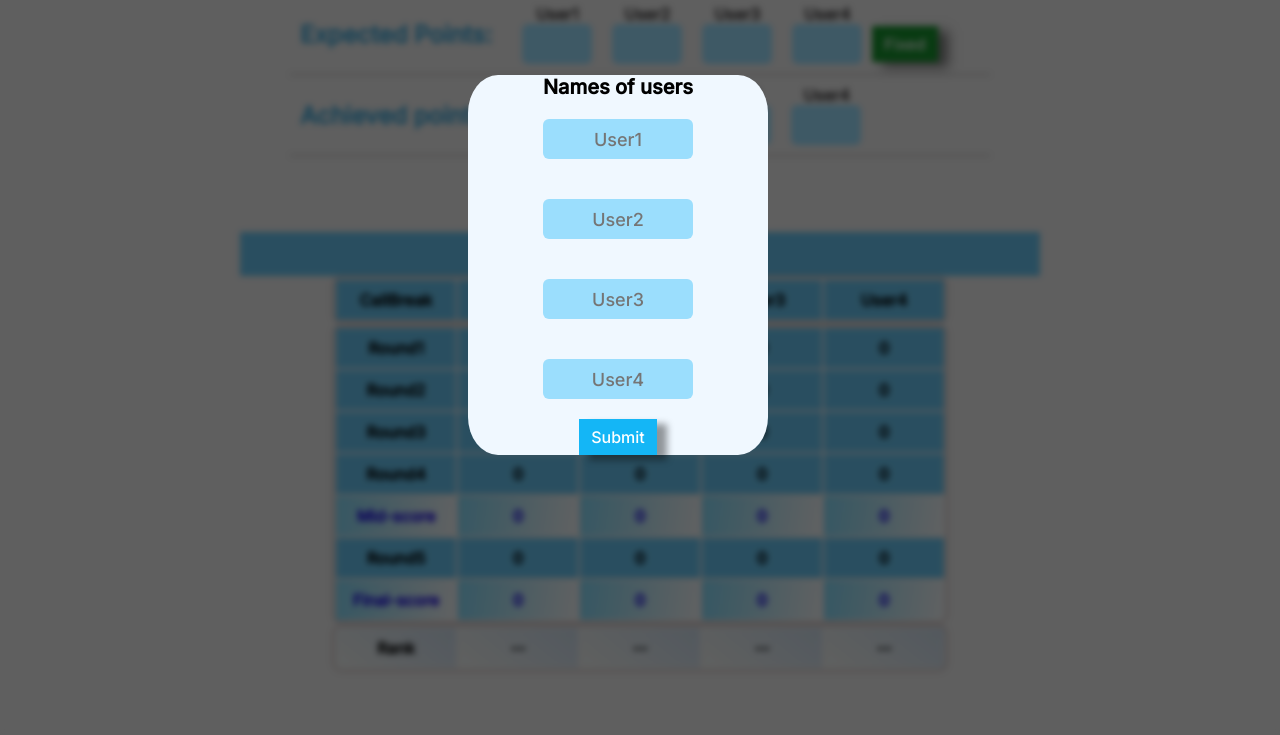
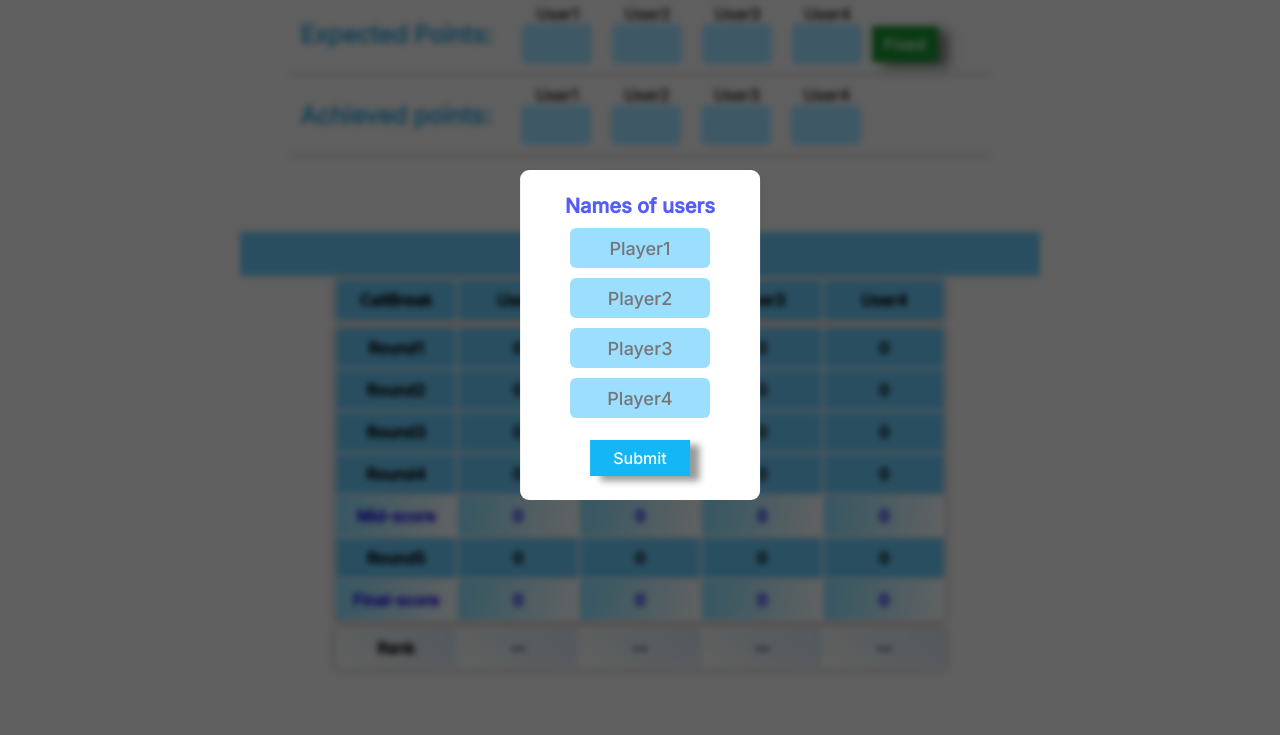
Before and after one commit to samratcodes/Callbreak_calculator, a plain HTML site: page index.html in a window 1280 px wide. Shown: the part 65-800 px from the top of the page. Drawn offline with Linux system fonts and the light colour scheme.

Commit message:
some changes

```diff
--- a/index.html
+++ b/index.html
@@ -17,16 +17,8 @@
 
     <header>
       <div class="Headertext">CallBreak calculator</div>
-      <form class="usersnamess">
-        <h1>Names of users</h1>
-      <input type="text" name="user1name" id="user1name"  placeholder="User1">
-      <input type="text" name="user2name" id="user2name"  placeholder="User2">
-      <input type="text" name="user3name" id="user3name"  placeholder="User3">
-      <input type="text" name="user4name" id="user4name"  placeholder="User4">
-      <button type="submit" class="btn-submit--form btn" id="username-button">Submit</button>
-     </form>
-    </header>
-    <div class="main">
+      </header>
+      <div class="main">
       <div class="maininput">
         <form class="form1">
           <div class="expectedinput">
@@ -152,6 +144,16 @@
         <span class="winner-popup">I am winner</span>
         <span class="message">Game over,Please refresh site to start the new calulator.</span>
     </div>
+    <div class="popup-askusername">
+      <div class="usersnamess">
+        <h1 style="color: rgba(5, 17, 251, 0.682);">Names of users</h1>
+        <input type="text" name="user1name" id="user1name"  placeholder="Player1">
+        <input type="text" name="user2name" id="user2name"  placeholder="Player2">
+        <input type="text" name="user3name" id="user3name"  placeholder="Player3">
+        <input type="text" name="user4name" id="user4name"  placeholder="Player4">
+        <button type="submit" class="btn-submit--form btn" id="username-button">Submit</button>
+      </div>
+    </div>
     </div>
      <div class="overlay "></div>
   </body>
--- a/script.js
+++ b/script.js
@@ -9,18 +9,17 @@ let achieveduswer3 = document.getElementById("auser3");
 let achieveduswer4 = document.getElementById("auser4");
 
 const userNames = document.querySelectorAll(
-    '.usersnamess input[type="text"]'
+  '.popup-askusername input[type="text"]'
 );
 
-
-let username1 =document.querySelector('#user1name');
+let username1 = document.querySelector("#user1name");
 let username2 = document.querySelector("#user2name");
 let username3 = document.querySelector("#user3name");
 let username4 = document.querySelector("#user4name");
 
-let usernameform = document.querySelector(".usersnamess");
+let usernameform = document.querySelector(".popup-askusername");
 let usernamebutton = document.querySelector("#username-button");
-let overlay = document.querySelector('.overlay');
+let overlay = document.querySelector(".overlay");
 
 let user1 = document.querySelector(".user1-p1");
 let user2 = document.querySelector(".user2-p1");
@@ -246,26 +245,28 @@ const displayInUi = function (playerName) {
 
 const askPlayerName = function () {
   usernamebutton.addEventListener("click", function (e) {
-    e.preventDefault()
-
-    setTimeout(function(){ overlay.classList.add("hidden");
-    usernameform.classList.add("hidden"),1000})
+    e.preventDefault();
+    setTimeout(function () {
+      overlay.classList.add("hidden");
+      usernameform.classList.add("hidden"), 1000;
+    });
 
     playerName = [
       username1.value,
       username2.value,
       username3.value,
-        username4.value
+      username4.value,
     ];
-      playerName=
-        playerName.map(
-          (playername) =>
-            playername.charAt(0).toUpperCase()+ playername.slice(1)
-        )
+
+    playerName = playerName.map((playername, i) => {
+      if (playername !== "") {
+        return playername.charAt(0).toUpperCase() + playername.slice(1);
+      } else {
+        return (playername = `Player${i + 1}`);
+      }
+    });
     displayInUi(playerName);
   });
-
-
 };
 
 askPlayerName();
--- a/style.css
+++ b/style.css
@@ -18,7 +18,7 @@ Header {
   justify-content: center;
   background-color: rgb(0, 150, 244);
   padding: 1rem;
-  z-index: 99;
+  z-index: 90;
   position: sticky;
   top: 0;
 }
@@ -221,61 +221,51 @@ tfoot {
   padding: 2rem;
   text-align: center;
 }
-.hidden{
-    display: none;
-}
-.usersnamess{
-     position: fixed ;
-    bottom: 35%;
-    right: 40%;
-    border-radius: 10%;
-}
-header form{
-    background-color: aliceblue;
-    display: flex;
-    flex-direction: column;
-    justify-content: space-around;
-    align-items: center;
-    width: 30rem;
-    height: max-content;
-}
-header form input{
-    margin: 2rem;
-    width: 15rem;
+.hidden {
+  display: none;
 }
 
-.usersnamess label {
-    font-size: 2rem !important;
-    font-weight: bold !important;
-    color: white !important; /* Change to a visible color */
-    padding: 0.5rem; /* Adjust padding for better text visibility */
+.popup-askusername {
+  position: fixed;
+  z-index: 100;
+  padding: 2.4rem 4.5rem;
+  background-color: white;
+  gap: 1rem;
+  right: 50%;
+  top: 50%;
+  transform: translate(50%, -50%);
+  border-radius: 9px;
+}
+
+.popup-askusername input {
+  width: 14rem;
 }
 
 .overlay {
-  position: absolute;
+  position: fixed;
   top: 0;
   left: 0;
   width: 100%;
   height: 100%;
   background-color: rgba(0, 0, 0, 0.6);
   backdrop-filter: blur(3px);
-  z-index: 5;
+  z-index: 99;
 }
+
+#username-button {
+  margin-top: 1.2rem;
+  width: 10rem;
+}
+
+.usersnamess {
+  display: flex;
+  flex-direction: column;
+  align-items: center;
+  gap: 1rem;
+}
+
 @media (max-width: 700px) {
   html {
     font-size: 50%;
   }
-  header form{
-    width: 30rem;
-  }
-   .usersnamess{
-     position: fixed ;
-    bottom: 40%;
-    right: 20%;}
 }
-@media (max-width: 500px) {
-    .usersnamess{
-     position: fixed ;
-    bottom: 20%;
-    right: 20%;}
-}
```
Lines whose indentation alone changed are shown as unchanged.
